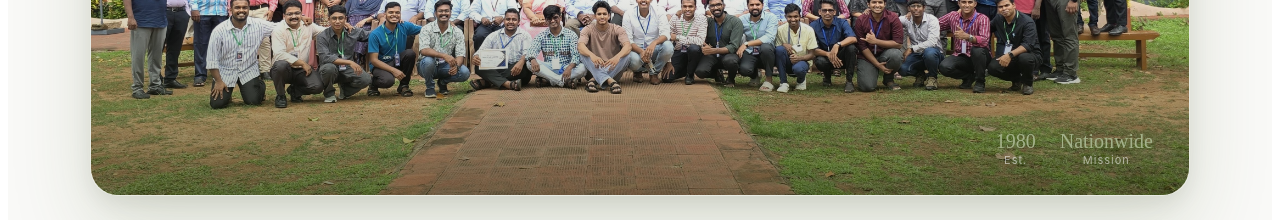
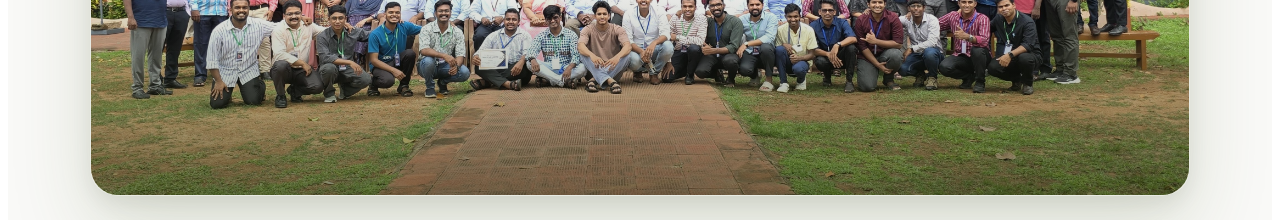
Before and after one commit to melvinmoni32/icpf-syl-2025, a React (Vite) app in the folder frontend/: page / in a window 1280 px wide. Shown: the part 1040-1260 px from the top of the page. Built offline with nearby package versions, Linux system fonts and the light colour scheme.

Commit message:
Update HeroSection.tsx

```diff
--- a/frontend/src/app/components/HeroSection.tsx
+++ b/frontend/src/app/components/HeroSection.tsx
@@ -62,7 +62,7 @@ export function HeroSection() {
               <div style={{ color: 'rgba(255,255,255,0.7)', fontFamily: 'Inter, sans-serif', fontSize: 13 }}></div>
             </div>
             <div style={{ display: 'flex', gap: 24 }}>
-              {[['Est.','1980'],['Mission','Nationwide']].map(([l,v]) => (
+              {[[],[]].map(([l,v]) => (
                 <div key={l} style={{ textAlign: 'center' }}>
                   <div style={{ color: '#A3B18A', fontFamily: "'Instrument Serif', serif", fontSize: 20 }}>{v}</div>
                   <div style={{ color: 'rgba(255,255,255,0.55)', fontSize: 11, fontFamily: 'Inter, sans-serif', letterSpacing: 1 }}>{l}</div>
```
